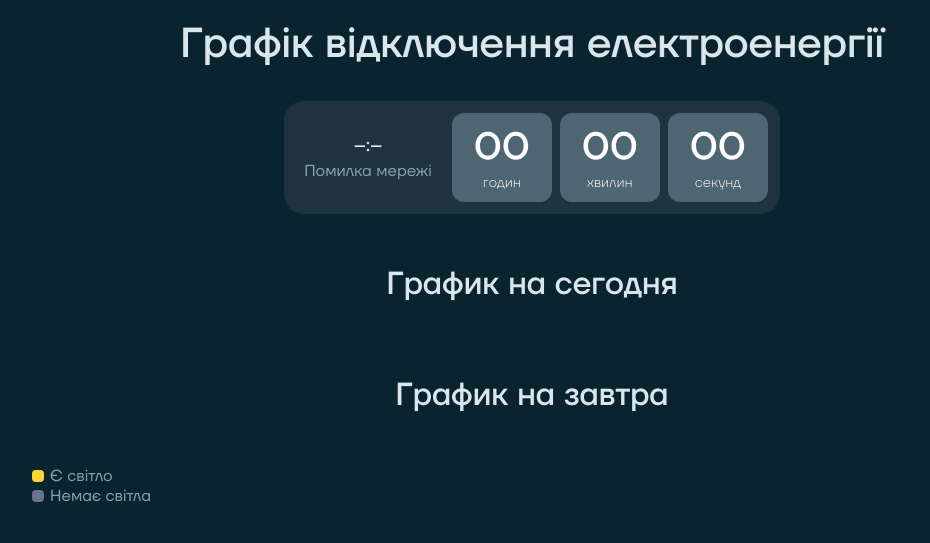
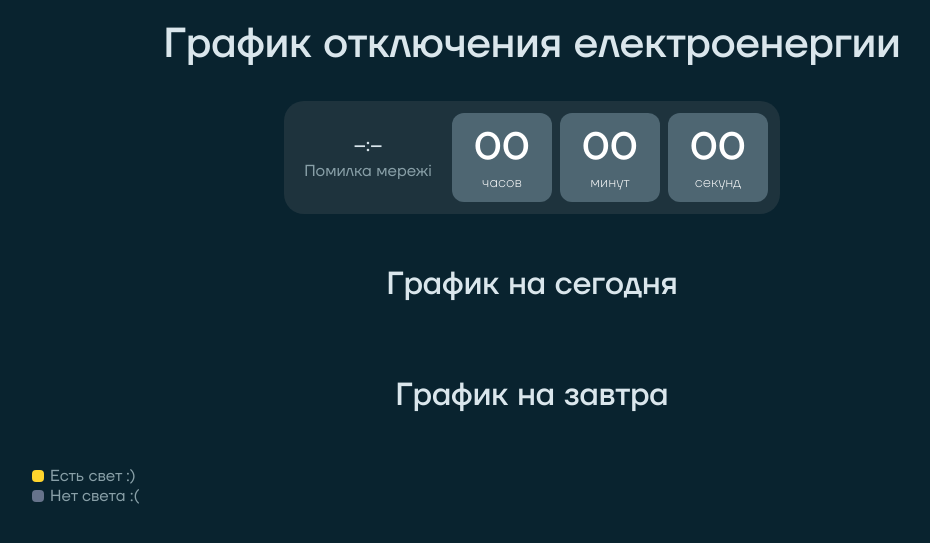
Before and after one commit to Ay4y0/Light_on-off_4.1, a plain HTML site: page index.html in a window 1280 px wide. Shown: the part 125-668 px from the top of the page, without its empty margins (108-1038 px from the left). Drawn offline with Linux system fonts and the light colour scheme; no server answers.

Commit message:
Update index.html

```diff
--- a/index.html
+++ b/index.html
@@ -3,7 +3,7 @@
 <head>
     <meta charset="UTF-8">
     <meta name="viewport" content="width=device-width, initial-scale=1.0">
-    <title>Маєток 4.1</title>
+    <title>Маеток 4.1</title>
     <!-- Манифест для Android (полноэкранный режим и иконка) -->
 <link rel="manifest" href="manifest.json">
 
@@ -40,7 +40,7 @@
                 </a>
                 <!-- Плашка справа полностью удалена -->
             </div>
-            <h1 class="main_header">Графік відключення <span>електроенергії</span></h1>
+            <h1 class="main_header">График отключения <span>електроенергии</span></h1>
         </div>
     </header>
     <main>
@@ -50,16 +50,16 @@
                 <div class="ch_timer" id="timerBox">
                     <div class="ch_timer_text">
                         <b id="timerNextText">--:--</b>
-                        <span id="timerStatusText">Завантаження даних...</span>
+                        <span id="timerStatusText">Загрузка данных...</span>
                     </div>
                     <div class="ch_timer_time">
                         <div class="timer_hour">
                             <span class="timer_num" id="timerHours">00</span>
-                            <span class="timer_num_info">годин</span>
+                            <span class="timer_num_info">часов</span>
                         </div>
                         <div class="timer_min">
                             <span class="timer_num" id="timerMinutes">00</span>
-                            <span class="timer_num_info">хвилин</span>
+                            <span class="timer_num_info">минут</span>
                         </div>
                         <div class="timer_sec">
                             <span class="timer_num" id="timerSeconds">00</span>
@@ -79,10 +79,10 @@
 
             <div class="scale_info" style="justify-content: center; gap: 20px; margin-top: 20px;">
                 <div class="periods_items">
-                    <span><i class="legend-on" style="background:#ffd52d;"></i> Є світло</span>
+                    <span><i class="legend-on" style="background:#ffd52d;"></i> Есть свет :)</span>
                 </div>
                 <div class="periods_items">
-                    <span><i class="legend-off" style="background:#66738b;"></i> Немає світла</span>
+                    <span><i class="legend-off" style="background:#66738b;"></i> Нет света :(</span>
                 </div>
             </div>
         </div>
```
